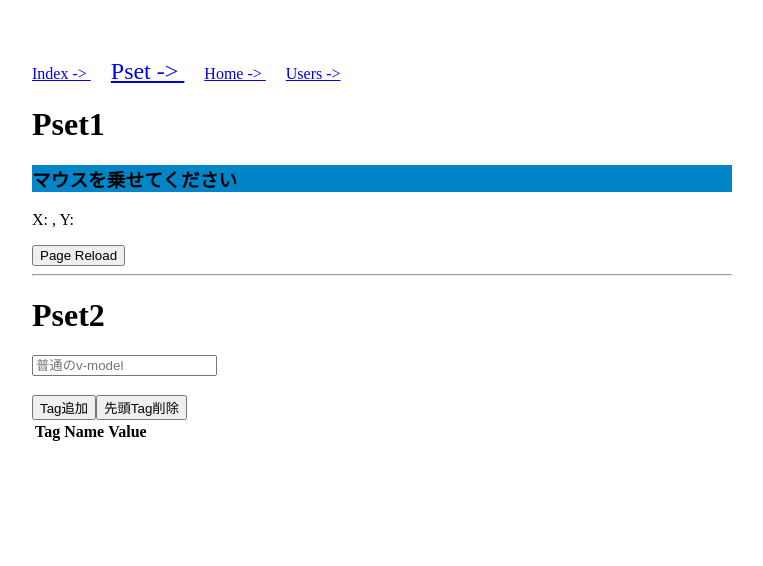
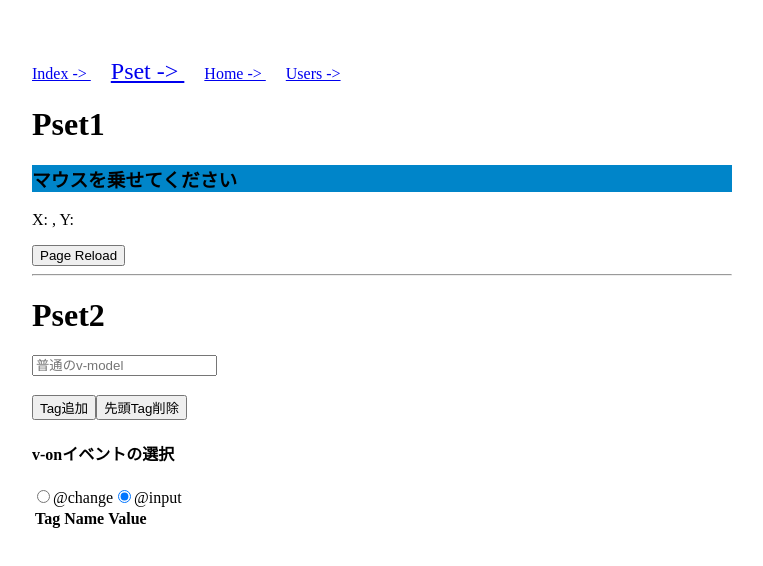
Before and after one commit to 07130918/Vue, a Vue app in the folder vue_app/: page /pset in a window 1280 px wide. Shown: the top 566 px of the page, without its empty margins (258-1021 px from the left). Built offline with nearby package versions, Linux system fonts and the light colour scheme.

Commit message:
feat: イベントを動的に変更できるようにし、tag.numをユニークに

```diff
--- a/vue_app/src/components/psets/Pset2InputChild.vue
+++ b/vue_app/src/components/psets/Pset2InputChild.vue
@@ -1,6 +1,6 @@
 <template>
     <div>
-        <input type="text" :value="value" @change="onChange" placeholder="値保持">
+        <input type="text" :value="value" @[nativeEventType]="onFire" placeholder="値保持">
         <h3>{{ value }}</h3>
     </div>
 </template>
@@ -11,11 +11,16 @@ export default {
         value: {
             type: String,
             required: false,
+        },
+        nativeEventType: {
+            type: String,
+            required: false,
+            default: 'input',
         }
     },
     methods: {
-        onChange: function(event) {
-            console.log("onChange() was called", event);
+        onFire: function(event) {
+            console.log("onFire() was called", event);
             this.$emit('input-completion', event.target.value);
         },
     }
--- a/vue_app/src/views/Pset.vue
+++ b/vue_app/src/views/Pset.vue
@@ -11,8 +11,16 @@
         <h1>Pset2</h1>
         <input type="text" v-model="message" placeholder="普通のv-model">
         <h3>{{ message }}</h3>
+
         <button type="submit" @click="addTag">Tag追加</button>
         <button type="submit" @click="tags.shift()">先頭Tag削除</button>
+
+        <h4>v-onイベントの選択</h4>
+        <input type="radio" id="event-type-change" value="change" v-model="eventType">
+        <label for="event-type-change">@change</label>
+        <input type="radio" id="event-type-input" value="input" v-model="eventType">
+        <label for="event-type-input">@input</label>
+
         <table>
             <thead>
                 <tr>
@@ -24,7 +32,7 @@
                 <tr>
                     <td>{{tag.num}}. </td>
                     <td>
-                        <InputChild :value="tag.inputVal" @input-completion="reflectValue(tag, $event)"></InputChild>
+                        <InputChild :nativeEventType="eventType" :value="tag.inputVal" @input-completion="reflectValue(tag, $event)"></InputChild>
                     </td>
                 </tr>
             </tbody>
@@ -43,6 +51,7 @@ export default {
             yPosition: null,
             ensureMsg: 'ページをリロードしますか?',
             tags: [],
+            eventType: 'input',
         }
     },
     components: {
@@ -63,9 +72,13 @@ export default {
         },
         addTag: function() {
             console.log("addTag() was called", this.tags);
-            // 削除されて再度追加するとバグる
-            // インプットタイプ分けしたい
-            this.tags.push({num: this.tags.length + 1, inputVal: ''});
+            // v-forで回しているtag.numはユニークである必要がある
+            if (this.tags.length === 0) {
+                this.tags.push({num: 1, inputVal: ''});
+                return
+            }
+
+            this.tags.push({num: this.tags[this.tags.length - 1].num + 1, inputVal: ''});
         },
         reflectValue: function(tag, event) {
             console.log("reflectValue() was called", tag);
```
